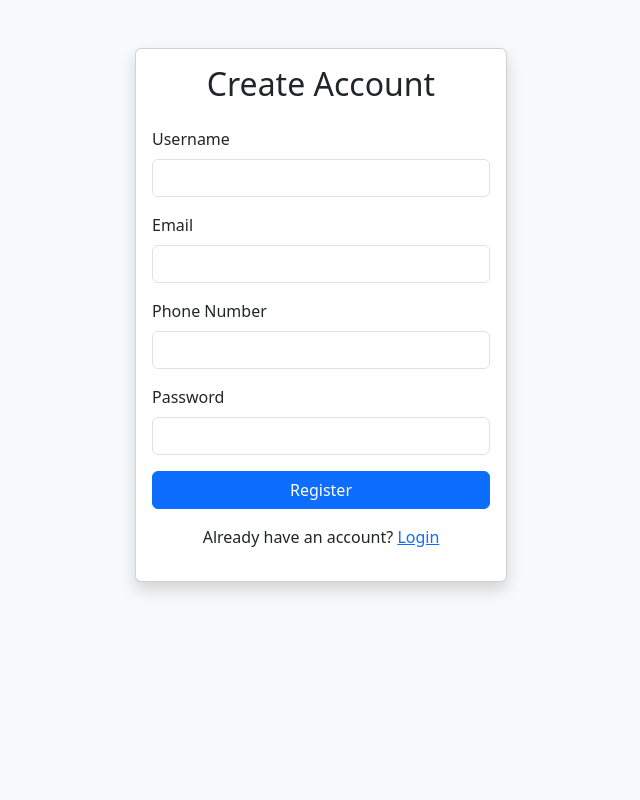
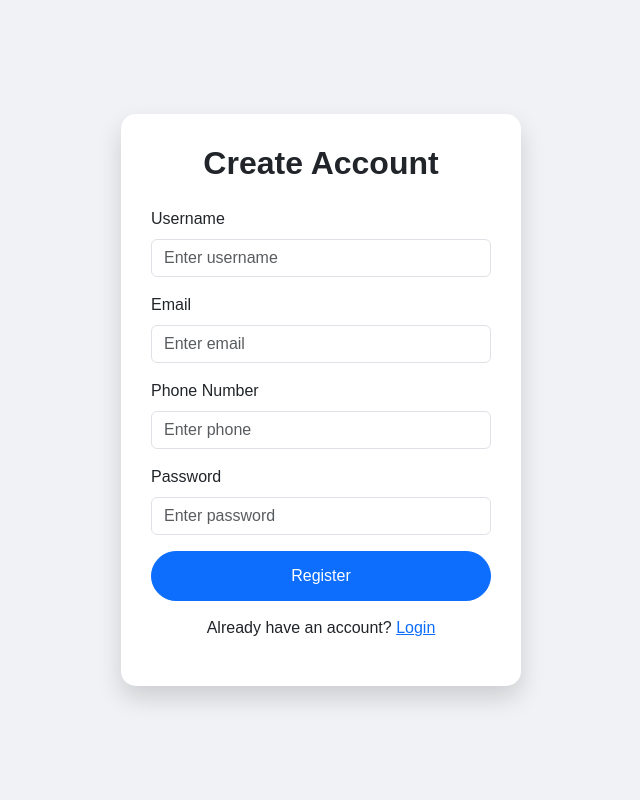
Before and after one commit to mutyalarakesh8688/avi, a Flask app: page /register in a window 1280 px wide. Shown: the whole page, without its empty margins (319-959 px from the left). Run offline with Flask 3, Linux system fonts and the light colour scheme.

Commit message:
Update register.html

```diff
--- a/templates/register.html
+++ b/templates/register.html
@@ -3,49 +3,102 @@
 <head>
     <title>Register</title>
     <link href="https://cdn.jsdelivr.net/npm/bootstrap@5.3.2/dist/css/bootstrap.min.css" rel="stylesheet">
+
+    <style>
+        body {
+            background: #f0f2f5;
+            font-family: 'Poppins', sans-serif;
+            min-height: 100vh;
+            display: flex;
+            justify-content: center;
+            align-items: center;
+            padding: 15px;
+        }
+
+        .register-card {
+            width: 100%;
+            max-width: 400px;
+            padding: 30px;
+            border-radius: 15px;
+            background: #fff;
+            box-shadow: 0 12px 25px rgba(0,0,0,0.15);
+            animation: fadeIn 0.9s ease-in-out;
+        }
+
+        h2 {
+            font-weight: 600;
+            margin-bottom: 25px;
+        }
+
+        .btn-primary {
+            border-radius: 50px;
+            padding: 12px;
+            font-size: 16px;
+            transition: all 0.3s ease;
+        }
+
+        .btn-primary:hover {
+            transform: scale(1.03);
+            box-shadow: 0 4px 15px rgba(0,0,0,0.2);
+        }
+
+        p {
+            margin-top: 15px;
+        }
+
+        @keyframes fadeIn {
+            from { opacity: 0; transform: translateY(20px); }
+            to { opacity: 1; transform: translateY(0); }
+        }
+
+        @media (max-width: 360px) {
+            .register-card {
+                padding: 20px;
+            }
+            .btn-primary {
+                font-size: 15px;
+                padding: 10px;
+            }
+        }
+    </style>
 </head>
-<body class="bg-light">
+<body>
 
-<div class="container mt-5">
+<div class="register-card">
 
-    <div class="card shadow col-md-4 mx-auto">
-        <div class="card-body">
-            <h2 class="text-center mb-4">Create Account</h2>
+    <h2 class="text-center">Create Account</h2>
 
     <form method="POST">
 
         <div class="mb-3">
             <label class="form-label">Username</label>
-                    <input type="text" name="username" class="form-control" required>
+            <input type="text" name="username" class="form-control" placeholder="Enter username" required>
         </div>
 
         <div class="mb-3">
             <label class="form-label">Email</label>
-                    <input type="email" name="email" class="form-control" required>
+            <input type="email" name="email" class="form-control" placeholder="Enter email" required>
         </div>
 
         <div class="mb-3">
             <label class="form-label">Phone Number</label>
-                    <input type="text" name="phone" class="form-control" required>
+            <input type="text" name="phone" class="form-control" placeholder="Enter phone" required>
         </div>
 
         <div class="mb-3">
             <label class="form-label">Password</label>
-                    <input type="password" name="password" class="form-control" required>
+            <input type="password" name="password" class="form-control" placeholder="Enter password" required>
         </div>
 
         <button class="btn btn-primary w-100">Register</button>
 
-                <p class="mt-3 text-center">
+        <p class="text-center">
             Already have an account? <a href="/login">Login</a>
         </p>
 
     </form>
 
 </div>
-    </div>
-
-</div>
 
 </body>
 </html>
```
Lines whose indentation alone changed are shown as unchanged.
